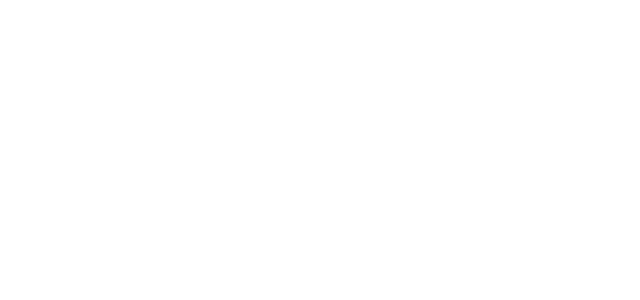
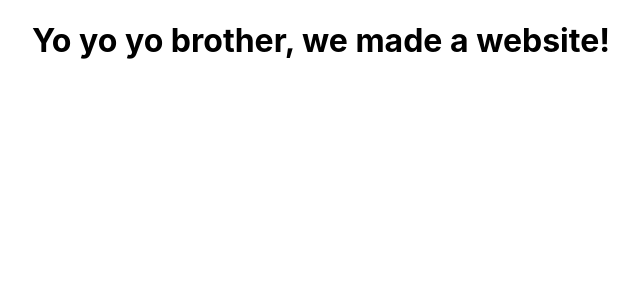
Before and after one commit to Samukat/makeatime, a React (Create React App) app in the folder makeatime/: page / in a window 1280 px wide. Shown: the top 300 px of the page, without its empty margins (319-959 px from the left). Built offline with nearby package versions, Linux system fonts and the light colour scheme.

Commit message:
added a component

```diff
--- a/makeatime/src/App.tsx
+++ b/makeatime/src/App.tsx
@@ -4,6 +4,9 @@ import './App.css';
 function App() {
   return (
     <div className="App">
+      <h1>
+        Yo yo yo brother, we made a website!
+      </h1>
     </div>
   );
 }
```
Also changed, not shown: makeatime/src/Components/Calendar/index.scss (added), makeatime/src/Components/Calendar/index.tsx (added).
